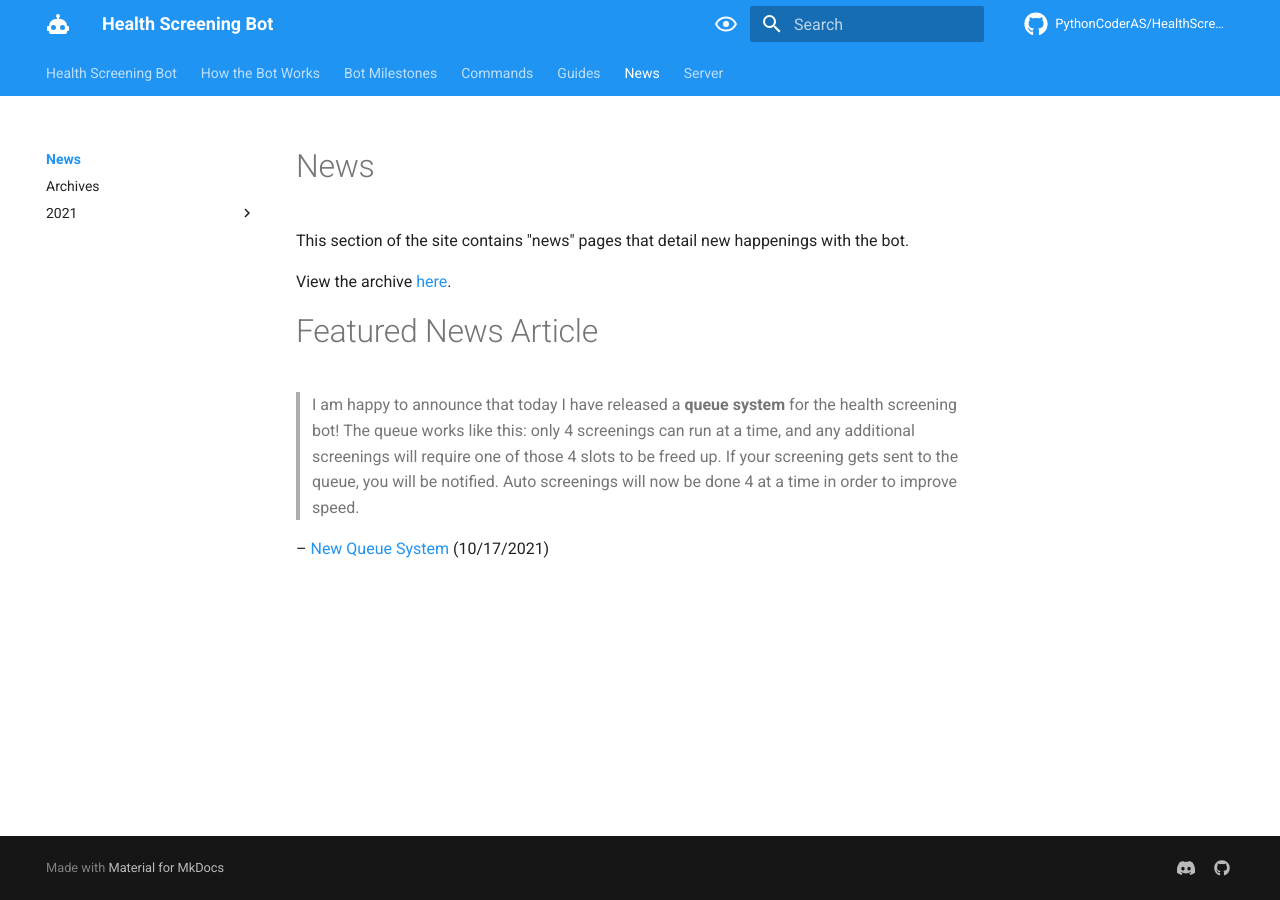
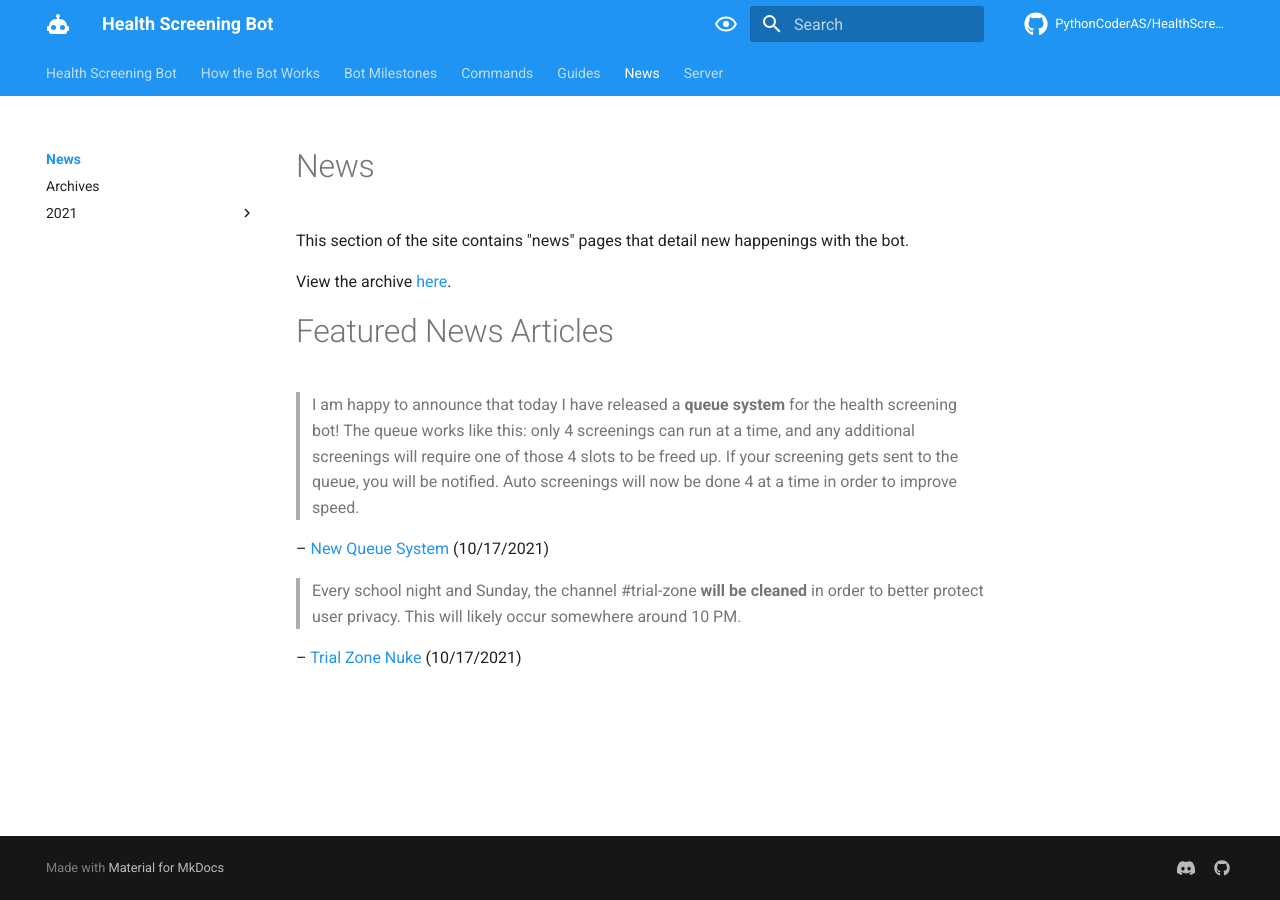
Before and after one commit to HealthScreening/HealthScreeningBot, an MkDocs documentation site: the page built from docs/docs/news/index.md, in a window 1280 px wide. Built offline with MkDocs 1.6.1 and Material for MkDocs 9.7.7, drawn with Linux system fonts in a browser that asks for light colours; comment, search, counter and statistics services are not loaded.

Commit message:
Add nuke info

```diff
--- a/docs/docs/news/index.md
+++ b/docs/docs/news/index.md
@@ -4,8 +4,12 @@ This section of the site contains "news" pages that detail new happenings with t
 
 View the archive [here](archives.md).
 
-# Featured News Article
+# Featured News Articles
 
 > I am happy to announce that today I have released a **queue system** for the health screening bot! The queue works like this: only 4 screenings can run at a time, and any additional screenings will require one of those 4 slots to be freed up. If your screening gets sent to the queue, you will be notified. Auto screenings will now be done 4 at a time in order to improve speed.
 
-– [New Queue System](2021/10/15/queue-system.md) (10/17/2021)
+– [New Queue System](2021/10/17/queue-system.md) (10/17/2021)
+
+> Every school night and Sunday, the channel #trial-zone **will be cleaned** in order to better protect user privacy. This will likely occur somewhere around 10 PM.
+
+– [Trial Zone Nuke](2021/10/17/nuke-trial-zone.md) (10/17/2021)
```
Also changed, not shown: docs/docs/news/2021/10/17/nuke-trial-zone.md (added, +4 -0 lines).
